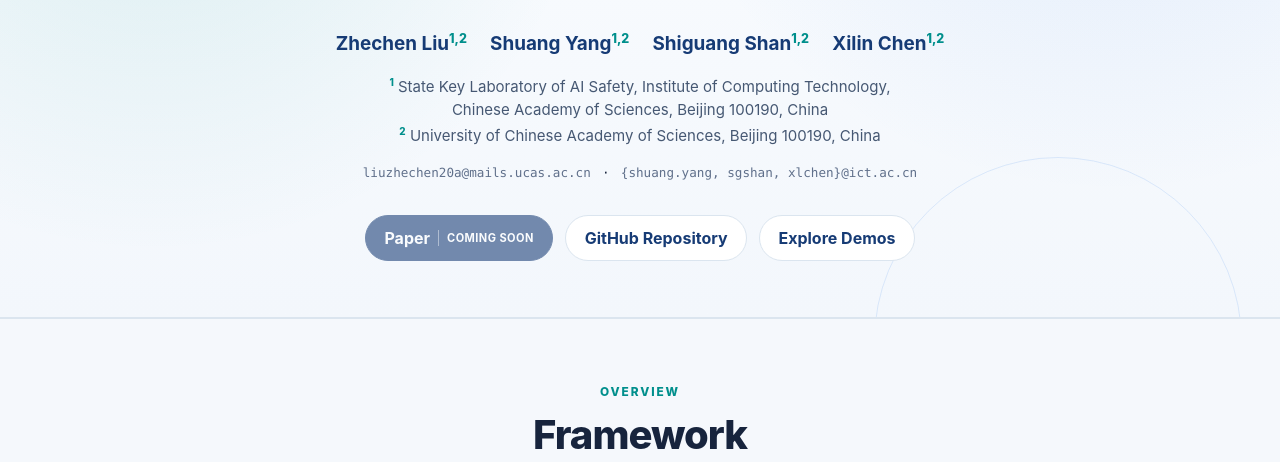
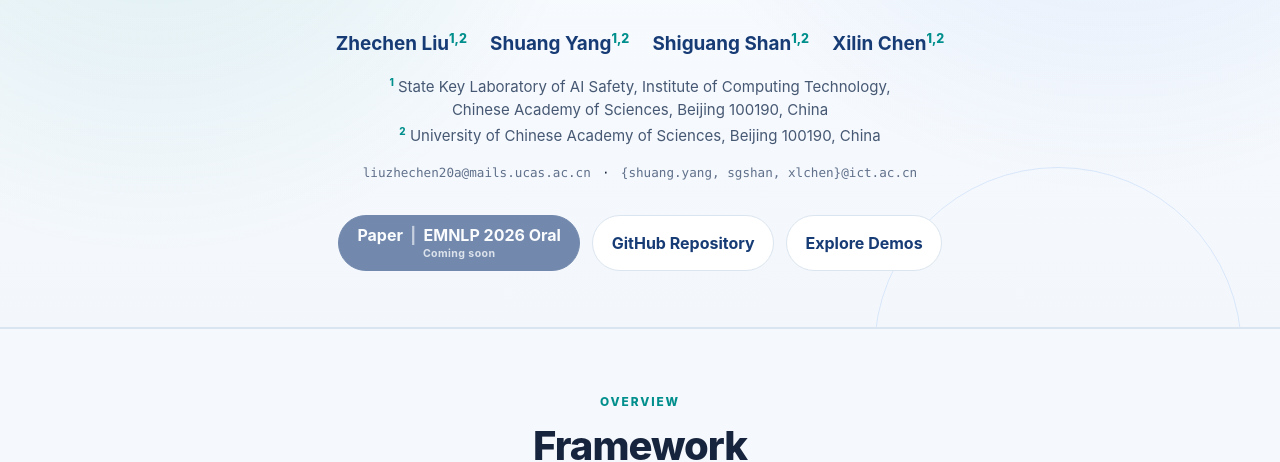
Before and after one commit to JasonLiu20020101/FlexLTS, a plain HTML site: page index.html in a window 1280 px wide. Shown: the part 339-801 px from the top of the page. Drawn offline with Linux system fonts and the light colour scheme.

Commit message:
Add EMNLP 2026 oral acceptance status

```diff
--- a/assets/css/site.css
+++ b/assets/css/site.css
@@ -208,6 +208,25 @@ video:focus-visible {
   box-shadow: none;
 }
 
+#paper-link.paper-link {
+  height: auto;
+  min-height: 3.5rem;
+  flex-direction: column;
+  padding-block: 0.5rem;
+  line-height: 1.15;
+  text-align: center;
+  white-space: normal;
+}
+
+.paper-link-label {
+  display: block;
+}
+
+.paper-link-separator {
+  margin-inline: 0.22rem;
+  opacity: 0.62;
+}
+
 .paper-link--secondary.button {
   border-color: var(--line);
   background: #fff;
@@ -225,13 +244,12 @@ video:focus-visible {
 }
 
 .button-note {
-  margin-left: 0.5rem;
-  padding-left: 0.5rem;
-  border-left: 1px solid rgba(255, 255, 255, 0.45);
-  font-size: 0.69rem;
-  font-weight: 700;
+  display: block;
+  margin-top: 0.22rem;
+  font-size: 0.66rem;
+  font-weight: 650;
   letter-spacing: 0.04em;
-  text-transform: uppercase;
+  opacity: 0.78;
 }
 
 .reading-width {
--- a/index.html
+++ b/index.html
@@ -47,7 +47,8 @@
 
         <div class="paper-links" aria-label="Project resources">
           <a id="paper-link" class="button paper-link is-disabled" aria-disabled="true" tabindex="-1">
-            Paper <span class="button-note">Coming soon</span>
+            <span class="paper-link-label">Paper <span class="paper-link-separator" aria-hidden="true">|</span> EMNLP 2026 Oral</span>
+            <small class="button-note">Coming soon</small>
           </a>
           <a class="button paper-link paper-link--secondary" href="https://github.com/JasonLiu20020101/FlexLTS" target="_blank" rel="noopener noreferrer">GitHub Repository</a>
           <a class="button paper-link paper-link--secondary" href="#demo-results">Explore Demos</a>
```
Also changed, not shown: 1 other file.
